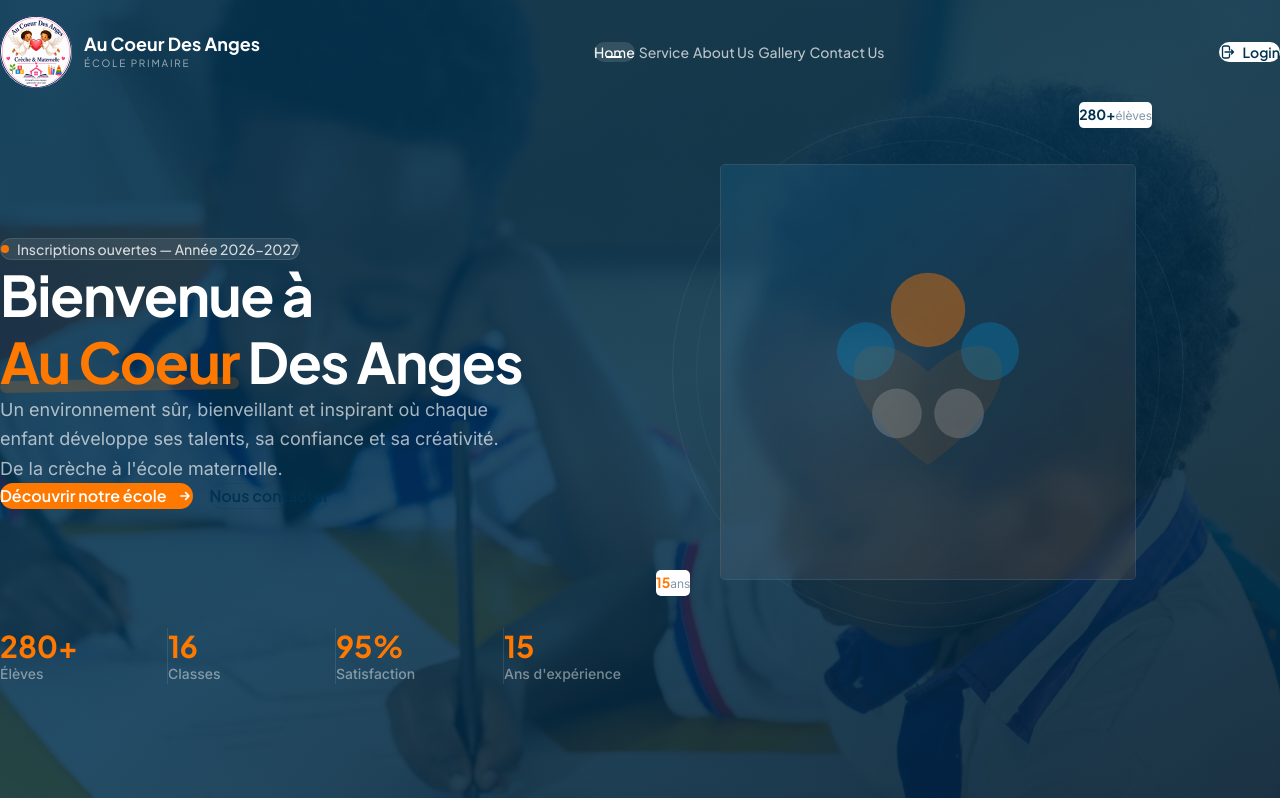
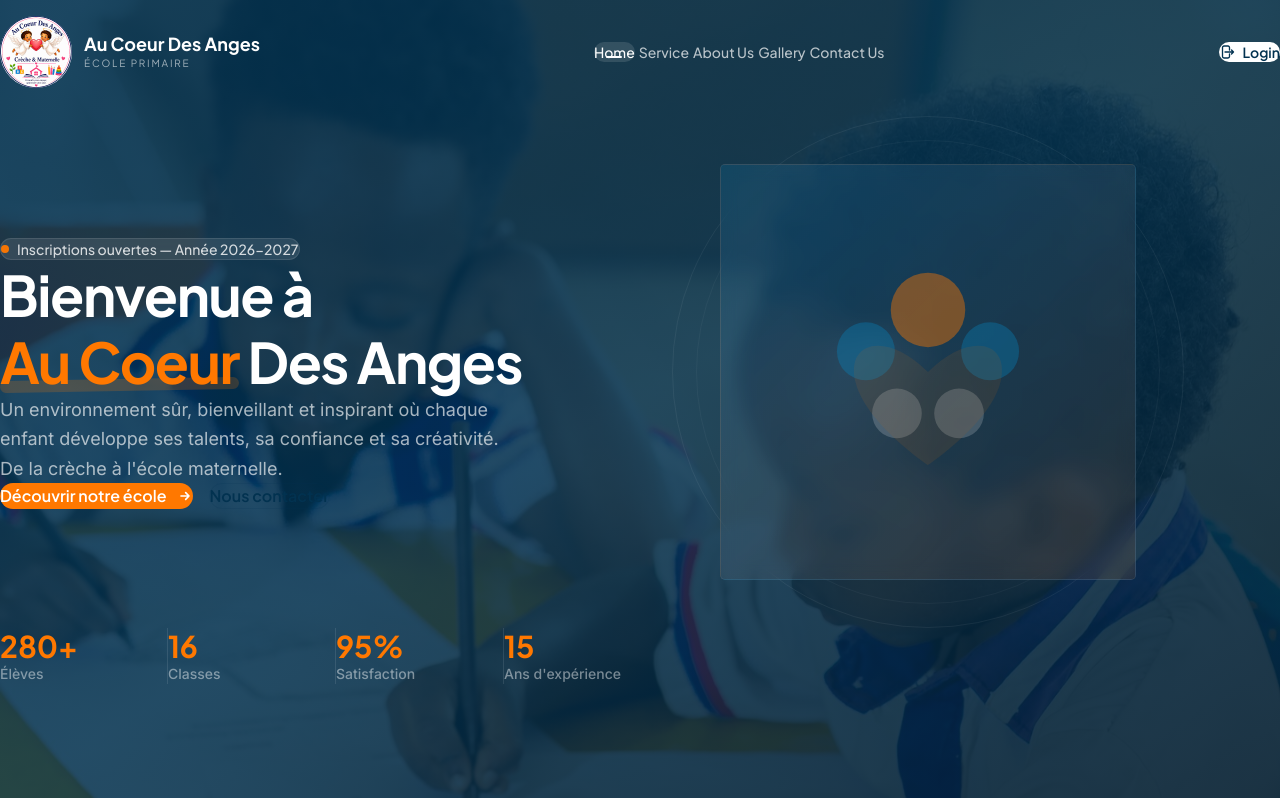
Before and after one commit to mug1sha/Au-Coeur-Des-Anges-cole-Primaire, a Next.js app: page / in a window 1280 px wide. Shown: the top 798 px of the page. Built offline with nearby package versions, Linux system fonts and the light colour scheme.

Commit message:
fix: remove floating stat badges from hero

```diff
--- a/src/components/Hero.tsx
+++ b/src/components/Hero.tsx
@@ -156,25 +156,6 @@ export default function Hero() {
                     />
                   </svg>
                 </div>
-
-                {/* Stats badges */}
-                <motion.div
-                  animate={{ y: [0, -6, 0] }}
-                  transition={{ duration: 4, repeat: Infinity, ease: "easeInOut" }}
-                  className="absolute -top-2 right-8 px-4 py-2 bg-white rounded-[5px] shadow-lg shadow-navy/10"
-                >
-                  <span className="font-heading font-bold text-navy text-sm">280+</span>
-                  <span className="text-navy/50 text-xs ml-1">élèves</span>
-                </motion.div>
-
-                <motion.div
-                  animate={{ y: [0, 6, 0] }}
-                  transition={{ duration: 5, repeat: Infinity, ease: "easeInOut", delay: 1 }}
-                  className="absolute bottom-8 -left-4 px-4 py-2 bg-white rounded-[5px] shadow-lg shadow-navy/10"
-                >
-                  <span className="font-heading font-bold text-orange text-sm">15</span>
-                  <span className="text-navy/50 text-xs ml-1">ans</span>
-                </motion.div>
               </div>
             </motion.div>
           </div>
```
